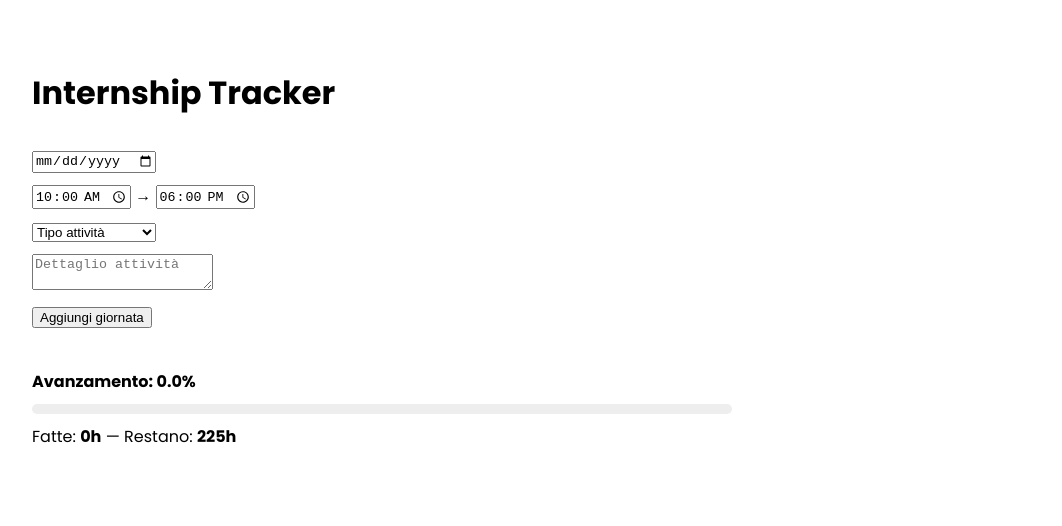
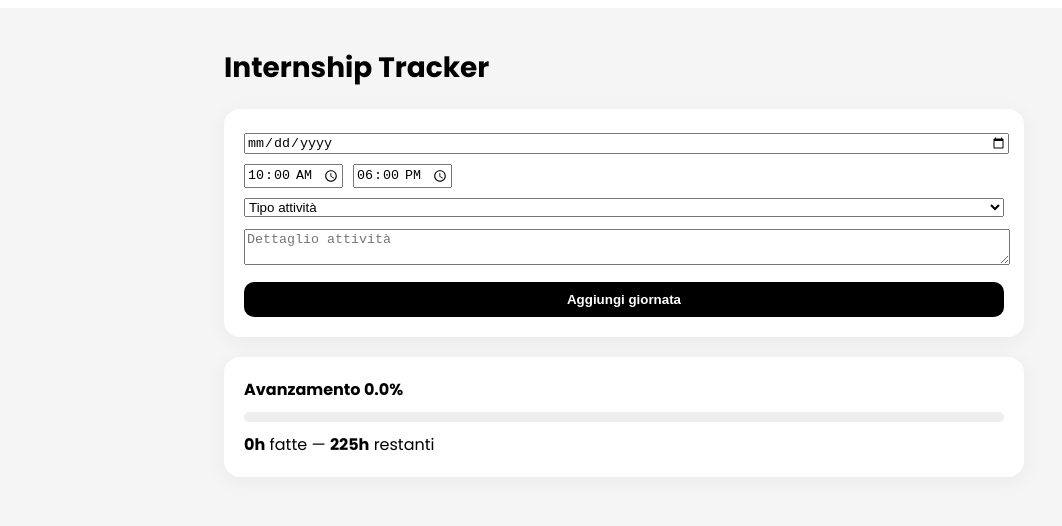
Before and after one commit to NUTSADV/nuts-tracker, a React (Vite) app: page / in a window 1280 px wide. Shown: the top 526 px of the page, without its empty margins (16-1078 px from the left). Built offline with nearby package versions, Linux system fonts and the light colour scheme.

Commit message:
Update App.jsx

```diff
--- a/App.jsx
+++ b/App.jsx
@@ -20,16 +20,15 @@ const toDecimalHours = (start, end) => {
   const startMin = sh * 60 + sm;
   const endMin = eh * 60 + em;
 
-  const diff = endMin - startMin;
-  return Math.round(diff / 30) / 2;
+  return Math.round((endMin - startMin) / 30) / 2;
 };
 
 const formatDate = (dateStr) => {
   const d = new Date(dateStr);
   return d.toLocaleDateString("it-IT", {
-    weekday: "long",
+    weekday: "short",
     day: "2-digit",
-    month: "2-digit",
+    month: "short",
     year: "numeric",
   });
 };
@@ -43,33 +42,21 @@ export default function App() {
   const [entries, setEntries] = useState([]);
   const [editingIndex, setEditingIndex] = useState(null);
 
-  // LOAD
   useEffect(() => {
     const saved = localStorage.getItem("nuts-tracker");
     if (saved) setEntries(JSON.parse(saved));
   }, []);
 
-  // SAVE
   useEffect(() => {
     localStorage.setItem("nuts-tracker", JSON.stringify(entries));
   }, [entries]);
 
   const handleAdd = () => {
-    if (!date) {
-      alert("Inserisci la data");
-      return;
-    }
+    if (!date) return alert("Inserisci la data");
 
     const hours = toDecimalHours(start, end);
 
-    const newEntry = {
-      date,
-      start,
-      end,
-      hours,
-      activity,
-      note,
-    };
+    const newEntry = { date, start, end, hours, activity, note };
 
     if (editingIndex !== null) {
       const updated = [...entries];
@@ -84,8 +71,7 @@ export default function App() {
   };
 
   const handleDelete = (i) => {
-    const updated = entries.filter((_, index) => index !== i);
-    setEntries(updated);
+    setEntries(entries.filter((_, idx) => idx !== i));
   };
 
   const handleEdit = (i) => {
@@ -103,24 +89,42 @@ export default function App() {
   const progress = Math.min((totalWorked / TOTAL_HOURS) * 100, 100);
 
   return (
-    <div style={{ padding: 40, fontFamily: "Poppins", maxWidth: 700 }}>
-      <h1>Internship Tracker</h1>
+    <div
+      style={{
+        fontFamily: "Poppins, sans-serif",
+        background: "#f5f5f5",
+        minHeight: "100vh",
+        padding: 20,
+      }}
+    >
+      <div style={{ maxWidth: 800, margin: "0 auto" }}>
+        <h1 style={{ fontSize: 28, fontWeight: 700 }}>
+          Internship Tracker
+        </h1>
 
-      {/* FORM */}
-      <div style={{ marginTop: 30 }}>
+        {/* FORM CARD */}
+        <div
+          style={{
+            background: "#fff",
+            padding: 20,
+            borderRadius: 16,
+            marginTop: 20,
+            boxShadow: "0 4px 20px rgba(0,0,0,0.05)",
+          }}
+        >
           <input
             type="date"
             value={date}
             onChange={(e) => setDate(e.target.value)}
+            style={{ width: "100%", marginBottom: 10 }}
           />
 
-        <div style={{ marginTop: 10 }}>
+          <div style={{ display: "flex", gap: 10 }}>
             <input
               type="time"
               value={start}
               onChange={(e) => setStart(e.target.value)}
             />
-          {" → "}
             <input
               type="time"
               value={end}
@@ -128,35 +132,53 @@ export default function App() {
             />
           </div>
 
-        <div style={{ marginTop: 10 }}>
           <select
             value={activity}
             onChange={(e) => setActivity(e.target.value)}
+            style={{ width: "100%", marginTop: 10 }}
           >
             <option value="">Tipo attività</option>
             {activities.map((a) => (
               <option key={a}>{a}</option>
             ))}
           </select>
-        </div>
 
-        <div style={{ marginTop: 10 }}>
           <textarea
             placeholder="Dettaglio attività"
             value={note}
             onChange={(e) => setNote(e.target.value)}
+            style={{ width: "100%", marginTop: 10 }}
           />
-        </div>
 
-        <button style={{ marginTop: 10 }} onClick={handleAdd}>
+          <button
+            onClick={handleAdd}
+            style={{
+              marginTop: 10,
+              width: "100%",
+              padding: 10,
+              background: "black",
+              color: "white",
+              border: "none",
+              borderRadius: 10,
+              fontWeight: 600,
+            }}
+          >
             {editingIndex !== null ? "Salva modifica" : "Aggiungi giornata"}
           </button>
         </div>
 
         {/* PROGRESS */}
-      <div style={{ marginTop: 40 }}>
-        <div style={{ marginBottom: 10 }}>
-          <strong>Avanzamento: {progress.toFixed(1)}%</strong>
+        <div
+          style={{
+            background: "#fff",
+            padding: 20,
+            borderRadius: 16,
+            marginTop: 20,
+            boxShadow: "0 4px 20px rgba(0,0,0,0.05)",
+          }}
+        >
+          <div style={{ fontWeight: 600 }}>
+            Avanzamento {progress.toFixed(1)}%
           </div>
 
           <div
@@ -164,6 +186,7 @@ export default function App() {
               height: 10,
               background: "#eee",
               borderRadius: 10,
+              marginTop: 10,
               overflow: "hidden",
             }}
           >
@@ -177,36 +200,37 @@ export default function App() {
           </div>
 
           <div style={{ marginTop: 10 }}>
-          Fatte: <strong>{totalWorked}h</strong> — Restano:{" "}
-          <strong>{remaining}h</strong>
+            <strong>{totalWorked}h</strong> fatte —{" "}
+            <strong>{remaining}h</strong> restanti
           </div>
         </div>
 
         {/* LISTA */}
-      <div style={{ marginTop: 40 }}>
+        <div style={{ marginTop: 20 }}>
           {entries.map((e, i) => (
             <div
               key={i}
               style={{
-              padding: 15,
-              border: "1px solid #ddd",
-              borderRadius: 12,
+                background: "#fff",
+                padding: 20,
+                borderRadius: 16,
                 marginBottom: 12,
+                boxShadow: "0 4px 20px rgba(0,0,0,0.05)",
               }}
             >
-            <div style={{ fontWeight: "bold" }}>
+              <div style={{ fontWeight: 600 }}>
                 {formatDate(e.date)}
               </div>
 
-            <div style={{ fontSize: 22, fontWeight: "bold" }}>
-              {e.hours} ore{" "}
-              <span style={{ fontSize: 12, color: "#666" }}>
+              <div style={{ fontSize: 24, fontWeight: 700 }}>
+                {e.hours}h{" "}
+                <span style={{ fontSize: 12, color: "#777" }}>
                   ({e.start} - {e.end})
                 </span>
               </div>
 
               {e.activity && (
-              <div style={{ fontWeight: "bold" }}>{e.activity}</div>
+                <div style={{ fontWeight: 600 }}>{e.activity}</div>
               )}
 
               {e.note && (
@@ -216,8 +240,8 @@ export default function App() {
               <div style={{ marginTop: 10 }}>
                 <button onClick={() => handleEdit(i)}>Modifica</button>
                 <button
+                  onClick={() => handleDelete(i)}
                   style={{ marginLeft: 10, color: "red" }}
-                onClick={() => handleDelete(i)}
                 >
                   Elimina
                 </button>
@@ -226,5 +250,6 @@ export default function App() {
           ))}
         </div>
       </div>
+    </div>
   );
 }
```
Lines whose indentation alone changed are shown as unchanged.
